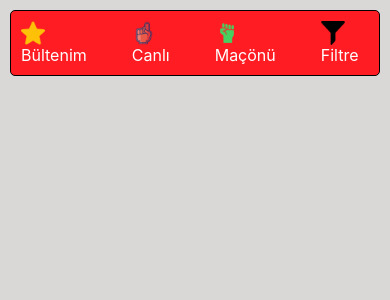
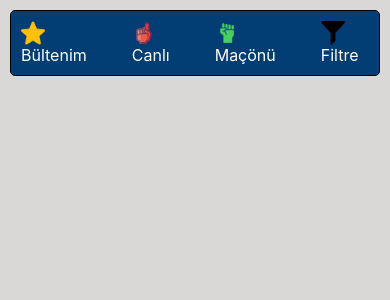
Before and after one commit to bstkpnr/invenoa-case, a React Native app: screen / in a window 390 px wide. Shown: the top 300 px of the page. Built offline with nearby package versions, Linux system fonts and the light colour scheme.

Commit message:
edit fix

```diff
--- a/src/components/Navbar/Navbar.style.ts
+++ b/src/components/Navbar/Navbar.style.ts
@@ -15,7 +15,7 @@ export default StyleSheet.create({
     padding: 5,
     width: '100%',
     flexWrap: 'nowrap',
-    backgroundColor:'#FF1D23'
+    backgroundColor:'#023E73'
 
   },
   selectedSubMenu: {
```
